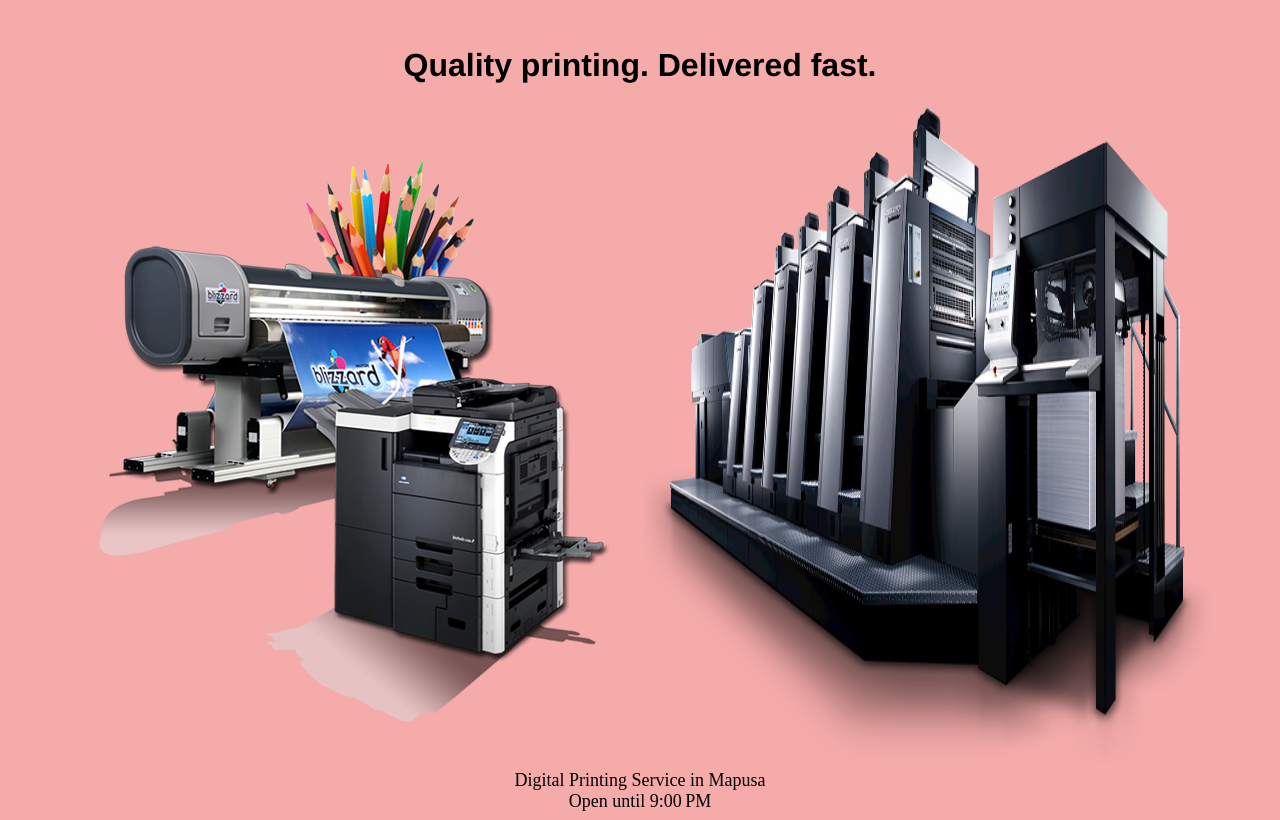
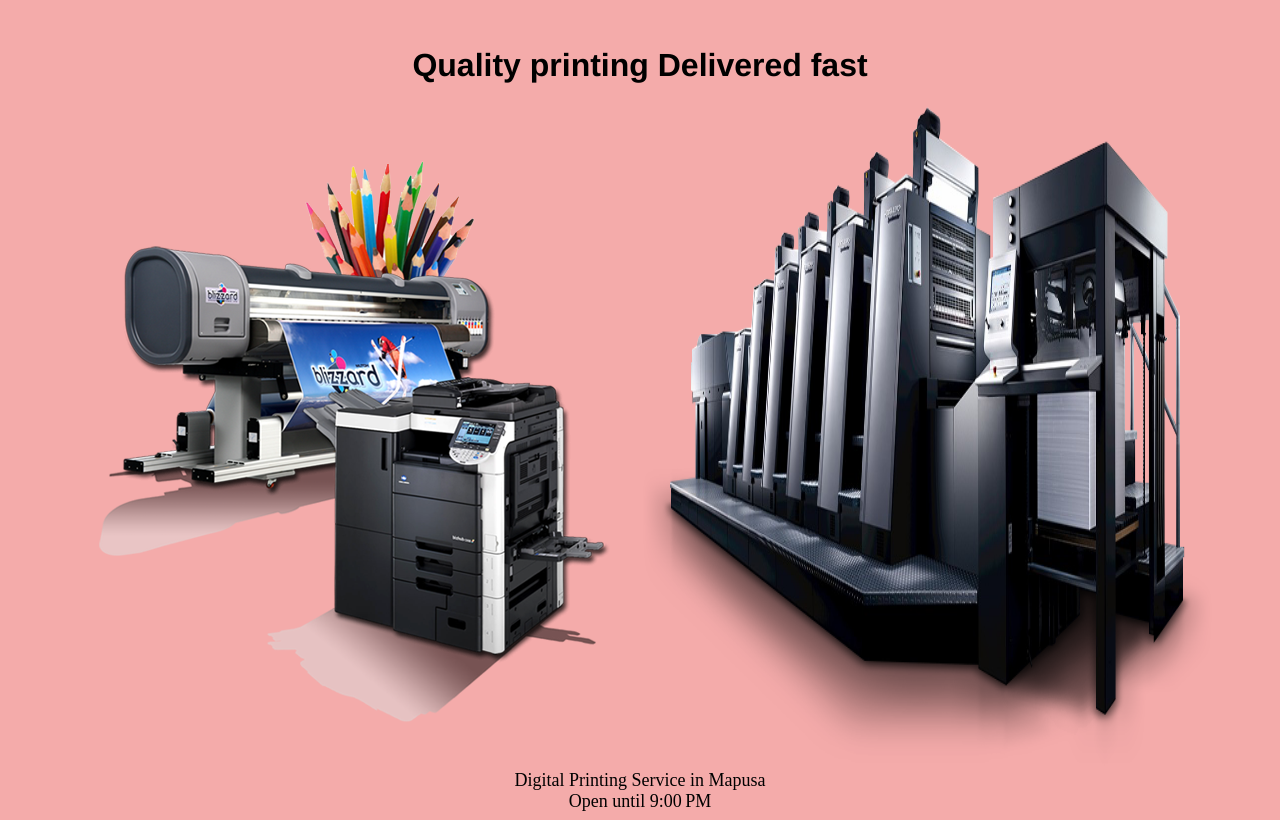
Before and after one commit to sairambhagat/seo, a plain HTML site: page index.html in a window 1280 px wide. Drawn offline with Linux system fonts and the light colour scheme.

Commit message:
Update index.html

```diff
--- a/index.html
+++ b/index.html
@@ -16,7 +16,7 @@
 </head>
 <body>
 	<br>
-<h1 align="center">Quality printing. Delivered fast.</h1>
+<h1 align="center">Quality printing Delivered fast</h1>
 <p align="center"><font size="4"></font></b></p>
 <center>
 	<img src="images/digital-printing.png" alt="digital-printing">
```
